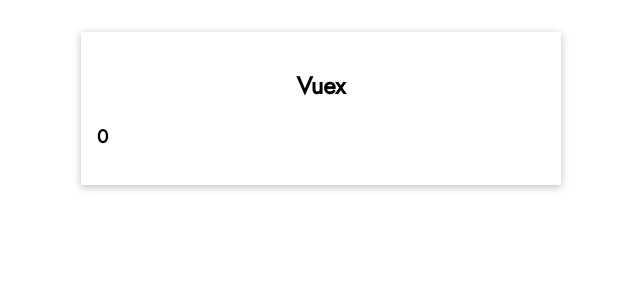
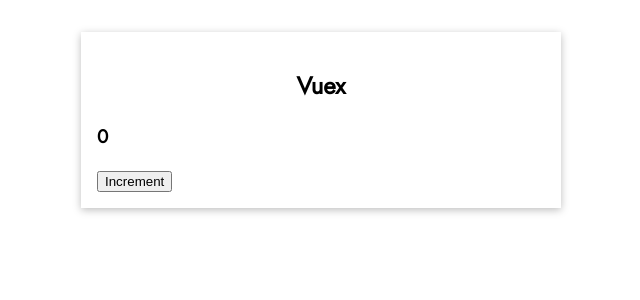
Before and after one commit to nzkks/vuejs-project, a Vue app: page / in a window 1280 px wide. Shown: the top 300 px of the page, without its empty margins (319-959 px from the left). Built offline with nearby package versions, Linux system fonts and the light colour scheme.

Commit message:
VueX: add a Increment button to update the store's counter state

```diff
--- a/src/components/vueX/VuexExample.vue
+++ b/src/components/vueX/VuexExample.vue
@@ -1,6 +1,7 @@
 <template>
   <BaseContainer title="Vuex">
     <h3>{{ $store.state.counter }}</h3>
+    <button @click="increment">Increment</button>
   </BaseContainer>
 </template>
 
@@ -9,5 +10,10 @@ import BaseContainer from '../ui/BaseContainer.vue';
 
 export default {
   components: { BaseContainer },
+  methods: {
+    increment() {
+      this.$store.state.counter++;
+    },
+  },
 };
 </script>
```
